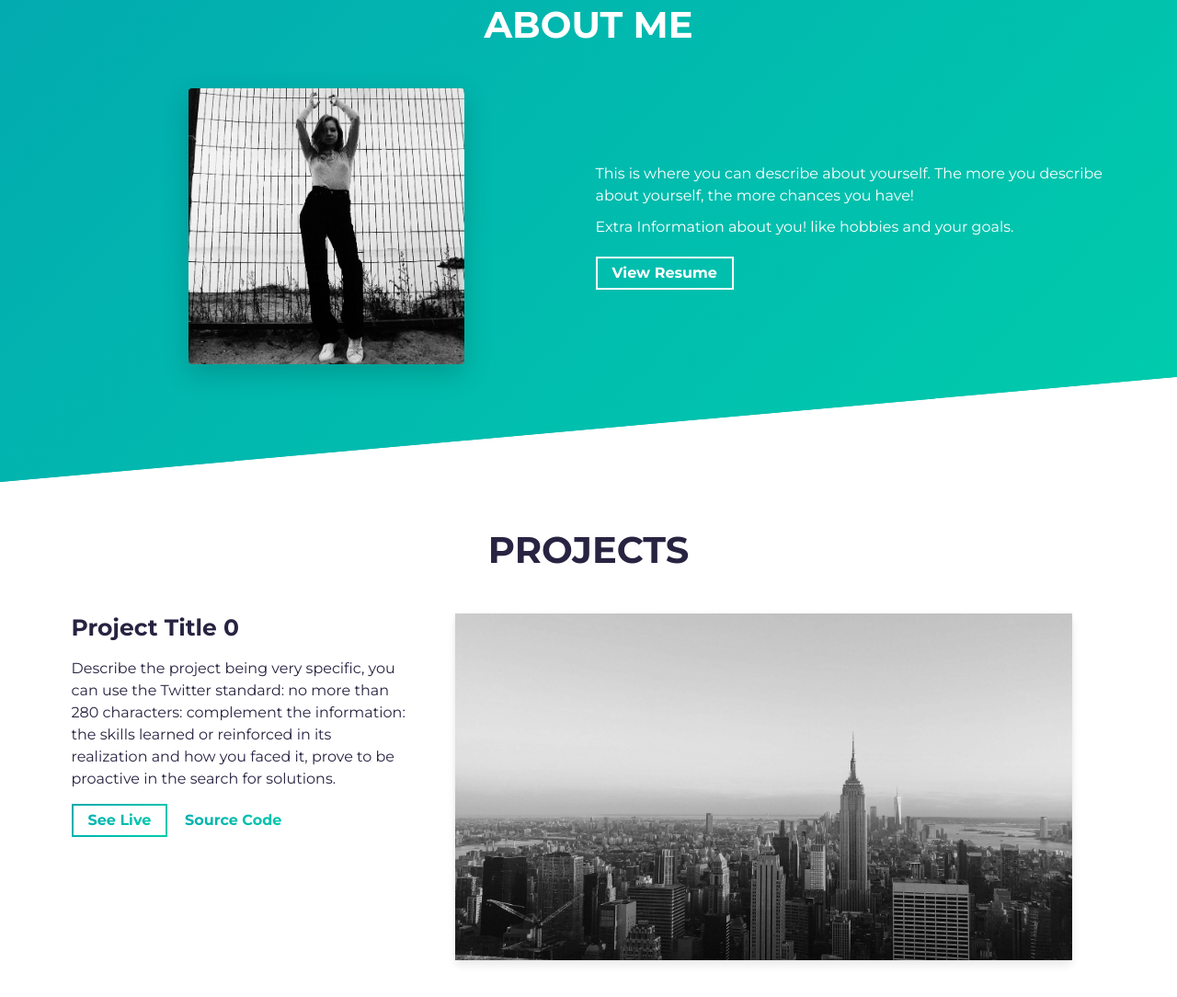
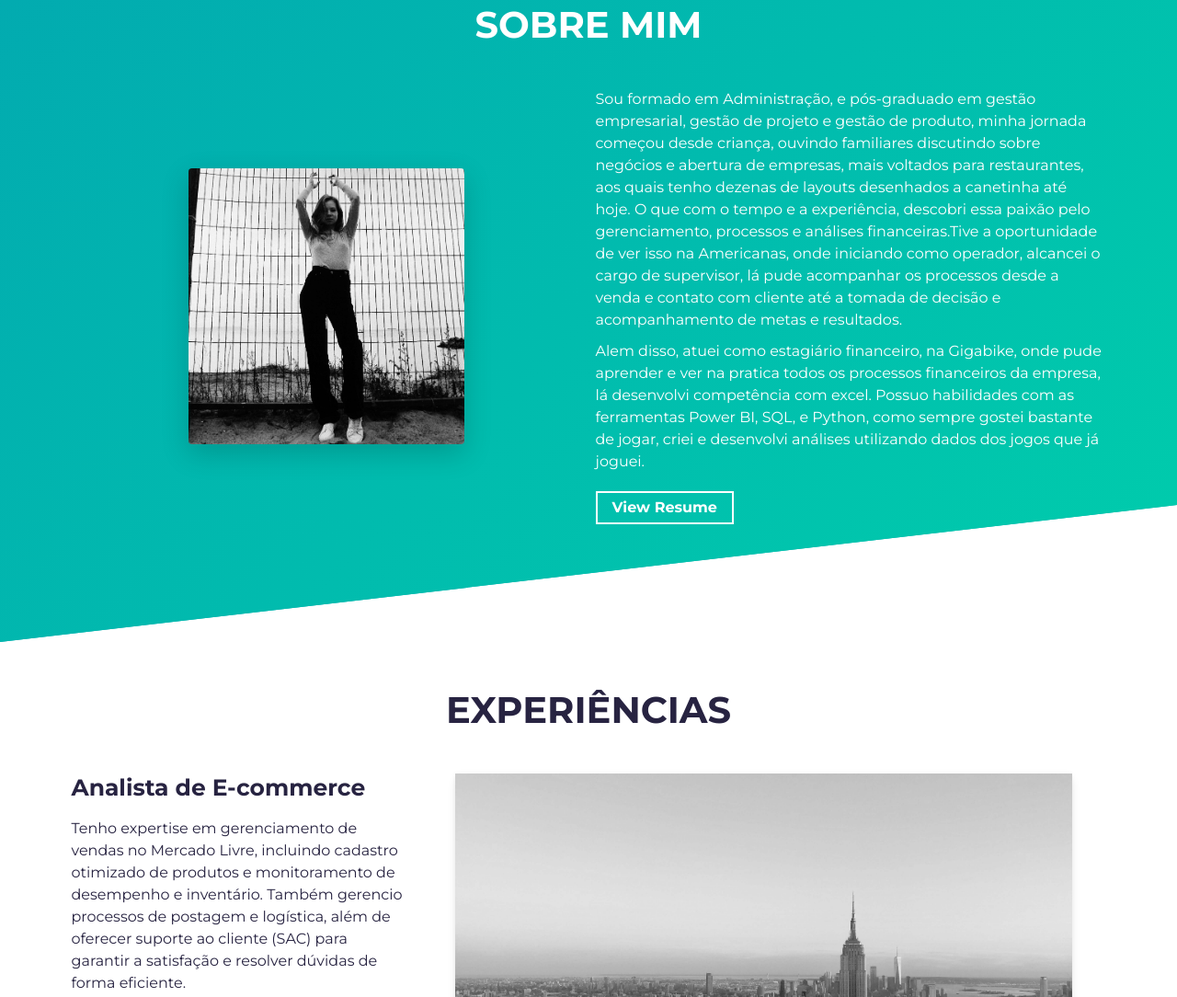
Before and after one commit to DouglasFEBastos/Portfolio, a website built with Parcel: page simplefolio/src/index.html in a window 1280 px wide. Shown: the part 847-1931 px from the top of the page at 92% size. Built offline with nearby package versions, Linux system fonts and the light colour scheme.

Commit message:
Update index.html

```diff
--- a/simplefolio/src/index.html
+++ b/simplefolio/src/index.html
@@ -18,7 +18,7 @@
     <link rel="shortcut icon" type="image/png" href="assets/favicon.png" />
 
     <!-- Todo: put here your site title -->
-    <title>[Your name here] | Developer</title>
+    <title>Douglas Bastos | Administrador</title>
     <!-- Todo: add some coding keywords below - e.g: (javascript, yourusername, etc) -->
     <meta name="keywords" content="[username], [name], skill" />
     <!-- Todo: improve your SEO by adding a small description of you -->
@@ -48,11 +48,11 @@
         <h1 class="hero-title load-hidden">
           Olá, meu nome é <span class="text-color-main">Douglas</span>
           <br />
-          I'm the Unknown Developer.
+          eu sou a solução de problemas que você precisa .
         </h1>
         <p class="hero-cta load-hidden">
           <a rel="noreferrer" class="cta-btn cta-btn--hero" href="#about"
-            >Know more</a
+            >Saiba Mais</a
           >
         </p>
       </div>
@@ -62,7 +62,7 @@
     <!-- **** About Section **** -->
     <section id="about">
       <div class="container">
-        <h2 class="section-title load-hidden">About me</h2>
+        <h2 class="section-title load-hidden">Sobre Mim</h2>
         <div class="row about-wrapper">
           <div class="col-md-6 col-sm-12">
             <div class="about-wrapper__image load-hidden">
@@ -79,11 +79,10 @@
           <div class="col-md-6 col-sm-12">
             <div class="about-wrapper__info load-hidden">
               <p class="about-wrapper__info-text">
-                This is where you can describe about yourself. The more you
-                describe about yourself, the more chances you have!
+                Sou formado em Administração, e pós-graduado em gestão empresarial, gestão de projeto e gestão de produto, minha jornada começou desde criança, ouvindo familiares discutindo sobre negócios e abertura de empresas, mais voltados para restaurantes, aos quais tenho dezenas de layouts desenhados a canetinha até hoje. O que com o tempo e a experiência, descobri essa paixão pelo gerenciamento, processos e análises financeiras.Tive a oportunidade de ver isso na Americanas, onde iniciando como operador, alcancei o cargo de supervisor, lá pude acompanhar os processos desde a venda e contato com cliente até a tomada de decisão e acompanhamento de metas e resultados.
               </p>
               <p class="about-wrapper__info-text">
-                Extra Information about you! like hobbies and your goals.
+                Alem disso, atuei como estagiário financeiro, na Gigabike, onde pude aprender e ver na pratica todos os processos financeiros da empresa, lá desenvolvi competência com excel. Possuo habilidades com as ferramentas Power BI, SQL, e Python, como sempre gostei bastante de jogar, criei e desenvolvi análises utilizando dados dos jogos que já joguei.
               </p>
               <span class="d-flex mt-3">
                 <a
@@ -106,18 +105,16 @@
     <section id="projects">
       <div class="container">
         <div class="project-wrapper">
-          <h2 class="section-title dark-blue-text">Projects</h2>
+          <h2 class="section-title dark-blue-text">Experiências</h2>
 
           <!-- Notice: each .row is a project -->
           <div class="row">
             <div class="col-lg-4 col-sm-12">
               <div class="project-wrapper__text load-hidden">
-                <h3 class="project-wrapper__text-title">Project Title 0</h3>
+                <h3 class="project-wrapper__text-title">Analista de E-commerce</h3>
                 <div>
                   <p class="mb-4">
-                    Describe the project being very specific, you can use the Twitter standard: no more than 280 characters:
-                    complement the information: the skills learned or reinforced in its realization and how you faced it,
-                    prove to be proactive in the search for solutions.
+                  Tenho expertise em gerenciamento de vendas no Mercado Livre, incluindo cadastro otimizado de produtos e monitoramento de desempenho e inventário. Também gerencio processos de postagem e logística, além de oferecer suporte ao cliente (SAC) para garantir a satisfação e resolver dúvidas de forma eficiente.
                   </p>
                 </div>
                 <a
```
